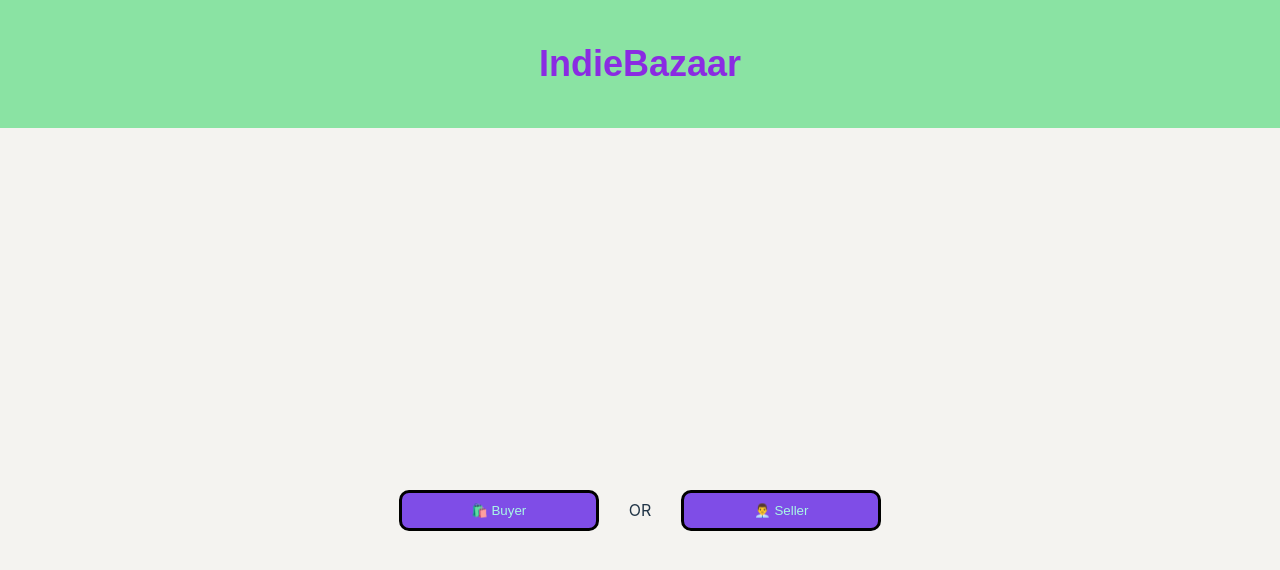
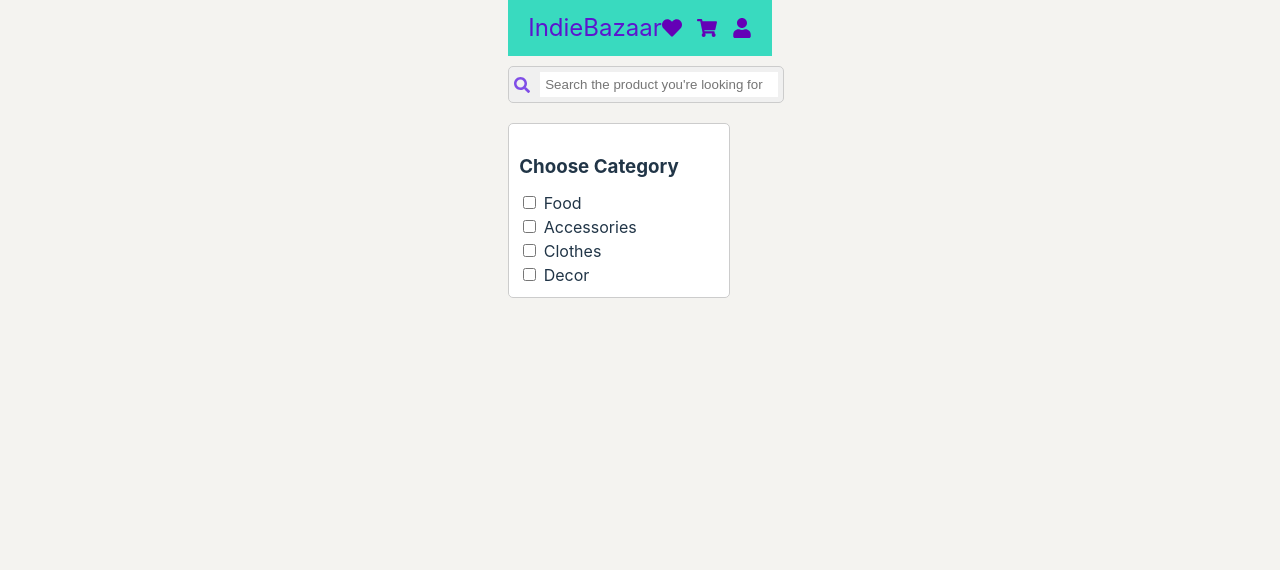
Before and after one commit to Batool-AA/IndieBazaar, a React (Vite) app in the folder IndieBazaar/: page / in a window 1280 px wide. Shown: the top 570 px of the page. Built offline with nearby package versions, Linux system fonts and the light colour scheme.

Commit message:
category page created
category box is not showing up, instead a blank screen shows up. The code is in categoriespage.jsx

```diff
--- a/IndieBazaar/src/App.jsx
+++ b/IndieBazaar/src/App.jsx
@@ -2,6 +2,7 @@ import "./App.css"
 import LoginPage from  "./pages/Login-Page/login-page"
 import SignUpPage from "./pages/Signup-Page/signup-page"
 import BuyerSellerPage from "./pages/buyer-seller-page/buyer-seller-page"
+import CategoriesPage from "./pages/categories-page/categoriespage"
 
 
 function App () {
@@ -9,7 +10,8 @@ function App () {
     <>
       {/* <LoginPage/> */}
       {/* <SignUpPage/> */}
-      <BuyerSellerPage/>
+      {/* <BuyerSellerPage/> */}
+      <CategoriesPage/>
     </>
   )
 }
--- a/IndieBazaar/src/components/filter-box/filterbox.css
+++ b/IndieBazaar/src/components/filter-box/filterbox.css
@@ -0,0 +1,18 @@
+.filter-box {
+    width: 200px; /* Adjust the width as needed */
+    padding: 10px; /* Padding inside the filter box */
+    border: 1px solid #ccc; /* Border for the box */
+    border-radius: 5px; /* Rounded corners */
+    background-color: #ffffff; /* Background color */
+    overflow-y: auto; /* Enable vertical scrolling */
+    max-height: 300px; /* Set a maximum height for scrolling */
+}
+
+.checkbox-container {
+    display: flex;
+    flex-direction: column; /* Stack checkboxes vertically */
+}
+
+h3 {
+    margin-bottom: 10px; /* Space between heading and checkboxes */
+}
--- a/IndieBazaar/src/components/filter-box/filterbox.jsx
+++ b/IndieBazaar/src/components/filter-box/filterbox.jsx
@@ -0,0 +1,25 @@
+import './filterbox.css'; // Import your CSS file
+
+const FilterBox = () => {
+    return (
+        <div className="filter-box">
+            <h3>Choose Category</h3>
+            <div className="checkbox-container">
+                <label>
+                    <input type="checkbox" /> Food
+                </label>
+                <label>
+                    <input type="checkbox" /> Accessories
+                </label>
+                <label>
+                    <input type="checkbox" /> Clothes
+                </label>
+                <label>
+                    <input type="checkbox" /> Decor
+                </label>
+            </div>
+        </div>
+    );
+};
+
+export default FilterBox;
--- a/IndieBazaar/src/components/navigationbar/navigation.css
+++ b/IndieBazaar/src/components/navigationbar/navigation.css
@@ -0,0 +1,44 @@
+/* Styling the navigation bar */
+.navbar {
+    display: flex;
+    justify-content: space-between; /* Space between title and icons */
+    align-items: center; /* Center items vertically */
+    background-color: #39dabf; /* Background color for the navbar */
+    padding: 10px 20px; /* Padding for spacing */
+}
+
+/* Styling the icons container */
+.navbar-icons {
+    display: flex; /* Enable flex for horizontal alignment */
+    gap: 15px; /* Space between the icons */
+    align-items: center; /* Center icons vertically */
+}
+
+/* Styling the title */
+.navbar-title {
+    font-size: 24px; /* Adjust the font size */
+    color: #5c15ce; /* Color for the title text */
+}
+
+/* Styling for each icon */
+.icon {
+    font-size: 20px; /* Adjust the icon size */
+    color: #6400b6; /* Color for the icons */
+    cursor: pointer; /* Change cursor to pointer on hover */
+}
+
+/* Optional: Add hover effect for icons */
+.icon:hover {
+    color: #a138ce; /* Change color on hover */
+}
+
+.content-container {
+    display: flex; /* Use flexbox to align items */
+    margin-top: 20px; /* Space between the search bar and content */
+}
+
+/* Optional: Add styles for main content area if needed */
+.main-content {
+    flex-grow: 1; /* Allow this area to grow */
+    margin-left: 20px; /* Space between filter and main content */
+}
--- a/IndieBazaar/src/components/navigationbar/navigation.jsx
+++ b/IndieBazaar/src/components/navigationbar/navigation.jsx
@@ -0,0 +1,16 @@
+import { FaHeart, FaShoppingCart, FaUser } from 'react-icons/fa'; // Importing icons from react-icons
+import './navigation.css'
+const NavBar = () => {
+    return (
+        <div className="navbar">
+            <div className="navbar-title">IndieBazaar</div>
+            <div className="navbar-icons">
+                <FaHeart className="icon" />
+                <FaShoppingCart className="icon" />
+                <FaUser className="icon" />
+            </div>
+        </div>
+    );
+};
+
+export default NavBar;
--- /dev/null
+++ b/IndieBazaar/src/components/searchbar/searchbar.css
@@ -0,0 +1,23 @@
+.search-bar-container {
+    display: flex;
+    align-items: center;
+    background-color: #f0f0f0; /* Background color for the search bar */
+    border: 1px solid #ccc; /* Border for the search bar */
+    border-radius: 5px; /* Rounded corners */
+    padding: 5px; /* Padding around the icon and input */
+    width: 100%; /* Full width */
+    max-width: 600px; /* Adjust as needed */
+    margin: 10px auto; /* Center the search bar */
+}
+
+.search-icon {
+    color: #7f4de7; /* Icon color */
+    margin-right: 10px; /* Space between icon and input */
+}
+
+.search-input {
+    border: none; /* Remove default input border */
+    outline: none; /* Remove default input outline */
+    flex: 1; /* Allow input to take up available space */
+    padding: 5px; /* Padding inside the input */
+}
--- /dev/null
+++ b/IndieBazaar/src/components/searchbar/searchbar.jsx
@@ -0,0 +1,17 @@
+import './searchbar.css';
+import { FaSearch } from 'react-icons/fa'; // Import a magnifying glass icon
+
+const SearchBar = () => {
+    return (
+        <div className="search-bar-container">
+            <FaSearch className="search-icon" />
+            <input
+                type="text"
+                className="search-input"
+                placeholder="Search the product you're looking for"
+            />
+        </div>
+    );
+};
+
+export default SearchBar;
--- /dev/null
+++ b/IndieBazaar/src/pages/categories-page/categoriespage.css
@@ -0,0 +1,16 @@
+.categories-page-container {
+    /* display: flex; */
+    flex-direction: column;
+    align-items: center;
+    justify-content: center;
+    height: 100vh;
+    /* background-color: #f9f9f9; */
+    /* padding-top: 100px;  */
+  }
+
+  .categories-container {
+    display: flex; /* Use flexbox */
+    flex-wrap: wrap; /* Wrap items to the next line */
+    justify-content: flex-start; /* Align items to the left */
+    margin-left: 20px; /* Space from the filter box */
+}
--- /dev/null
+++ b/IndieBazaar/src/pages/categories-page/categoriespage.jsx
@@ -0,0 +1,37 @@
+import NavBar from "../../components/navigationbar/navigation";
+import SearchBar from "../../components/searchbar/searchbar";
+import FilterBox from "../../components/filter-box/filterbox";
+import accessory from "../../assets/acc.jpg"
+import "./categoriespage.css"
+
+const CategoriesPage = () => {
+    // Sample data for categories
+    const categories = [
+        // { name: 'Food', image: 'path/to/food-image.jpg' },
+        { name: 'Accessories', image: accessory },
+        // { name: 'Clothes', image: 'path/to/clothes-image.jpg' },
+        // { name: 'Decor', image: 'path/to/decor-image.jpg' },
+        // Add more categories as needed
+    ];
+
+    return (
+        <div className="categories-page-container">
+            <NavBar />
+            <SearchBar />
+            <div className="content-container">
+                <FilterBox />
+                {/* <div className="categories-container">
+                    {categories.map((category, index) => (
+                        <CategoryCard
+                            key={index}
+                            image={category.image}
+                            name={category.name}
+                        />
+                    ))}
+                </div> */}
+            </div>
+        </div>
+    );
+};
+
+export default CategoriesPage;
--- /dev/null
+++ b/package.json
@@ -0,0 +1,5 @@
+{
+  "dependencies": {
+    "react-icons": "^5.3.0"
+  }
+}
```
Also changed, not shown: IndieBazaar/src/components/categorycard/categorycard.css (added, +24 -0 lines), IndieBazaar/src/components/categorycard/categorycard.jsx (added, +12 -0 lines), IndieBazaar/src/assets/acc.jpg (added), 1 other file (tests, documents, lock files or other folders).
